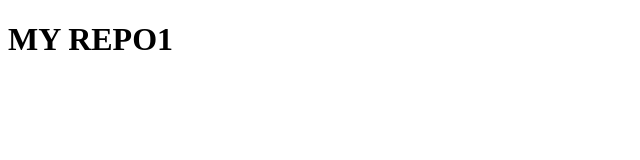
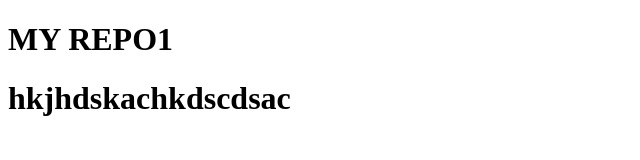
Before and after one commit to DorinaLav/Repo1, a plain HTML site: page index.html in a window 1280 px wide. Shown: the whole page, without its empty margins (0-640 px from the left). Drawn offline with Linux system fonts and the light colour scheme.

Commit message:
New changes

```diff
--- a/index.html
+++ b/index.html
@@ -8,5 +8,6 @@
 </head>
 <body>
     <h1>MY REPO1<h1>
+        <h>hkjhdskachkdscdsac<h2>
 </body>
 </html>
```
